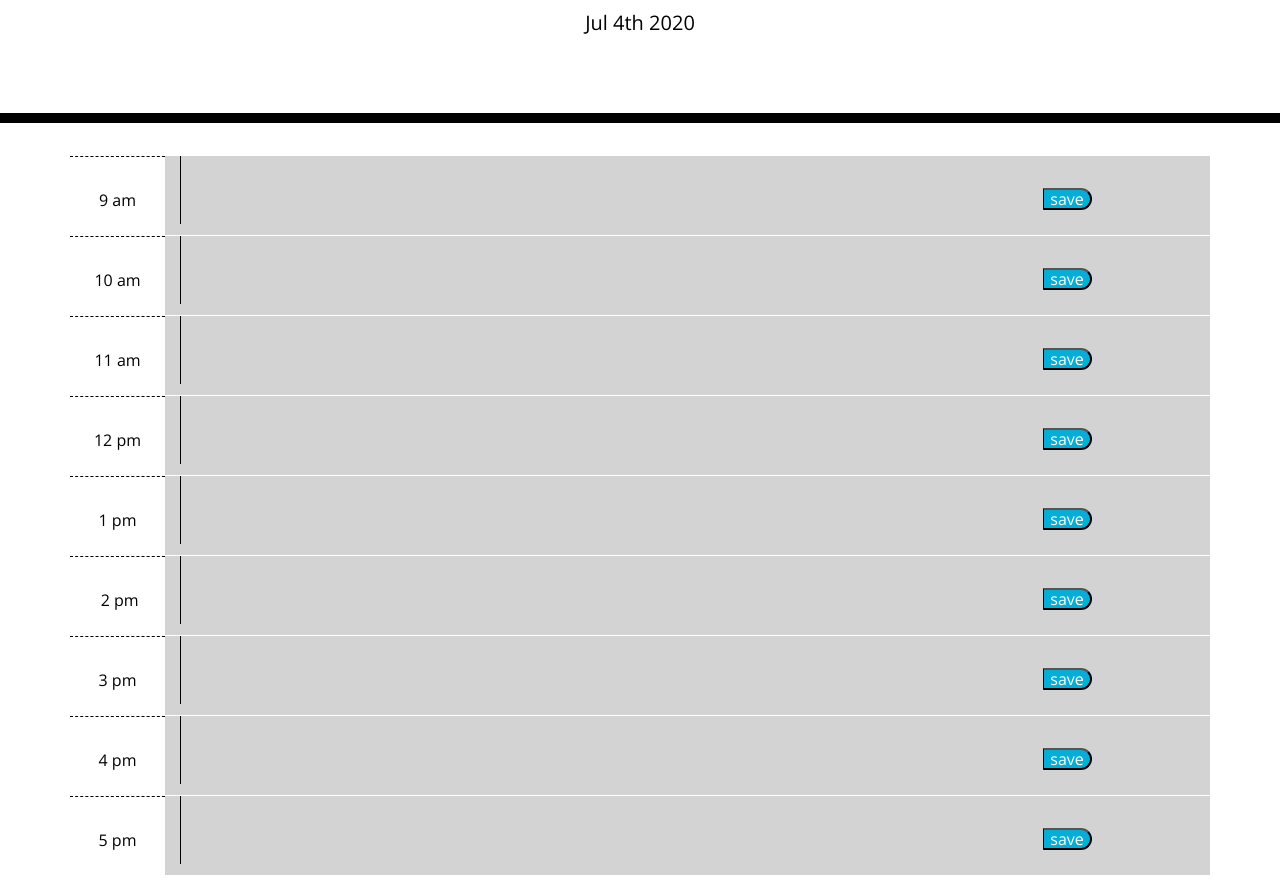
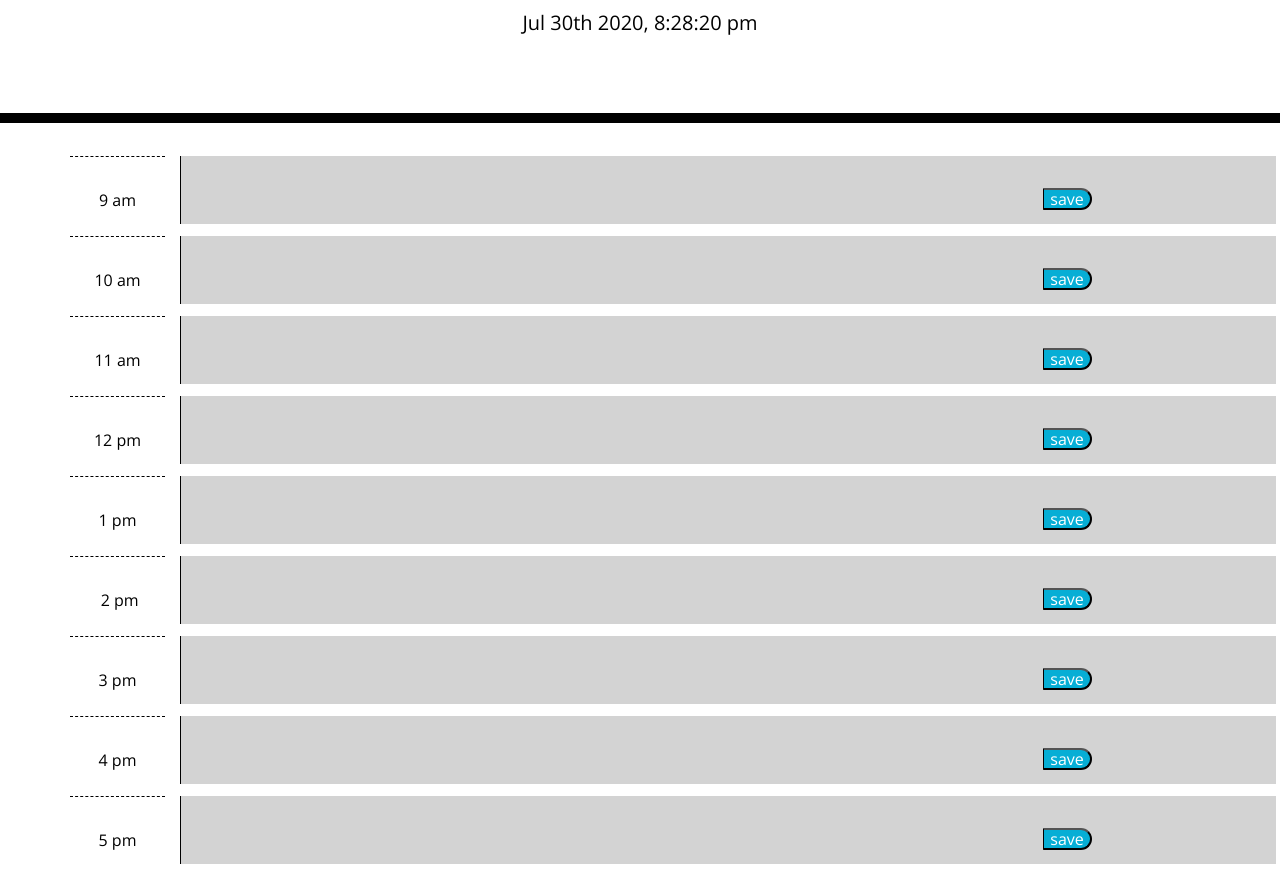
Before and after one commit to dchoi20/homework5, a plain HTML site: page index.html in a window 1280 px wide. Shown: the part 181-1066 px from the top of the page. Drawn offline with nearby package versions, Linux system fonts and the light colour scheme.

Commit message:
updated 30 july

```diff
--- a/index.html
+++ b/index.html
@@ -20,59 +20,60 @@
         <p id="currentDay" class="lead"></p>
     </header>
     <div class="container">
-        <div class="row timeSection" data-time="9">
+        <div class="row timeSection">
             <div class="col-1 centerItem hour">9 am</div>
-            <div class="col-9"><textarea id="firstTime" name="9" cols="116" rows="3" class="textArea"></textarea>
+            <div class="col-9"><textarea cols="116" rows="3" class="textArea" data-time="9"></textarea>
             </div>
-            <div class="col-1 centerItem"><button class="saveBtn">save</button></div>
+            <div class="col-1 centerItem"><button class="saveBtn" value="9">save</button>
+            </div>
         </div>
-        <div class="row timeSection" data-time="10">
+        <div class="row timeSection">
             <div class="col-1 centerItem hour">10 am</div>
-            <div class="col-9"><textarea name="10" cols="116" rows="3" class="textArea"></textarea>
+            <div class="col-9"><textarea cols="116" rows="3" class="textArea" data-time="10"></textarea>
             </div>
-            <div class="col-1 centerItem"><button class="saveBtn">save</button></div>
+            <div class="col-1 centerItem"><button class="saveBtn" value="10">save</button></div>
         </div>
-        <div class="row timeSection" data-time="11">
+        <div class="row timeSection">
             <div class="col-1 centerItem hour">11 am</div>
-            <div class="col-9"><textarea name="11" cols="116" rows="3" class="textArea"></textarea>
+            <div class="col-9"><textarea cols="116" rows="3" class="textArea" data-time="11"></textarea>
             </div>
-            <div class="col-1 centerItem"><button class="saveBtn">save</button></div>
+            <div class="col-1 centerItem"><button class="saveBtn" value="11">save</button></div>
         </div>
-        <div class="row timeSection" data-time="12">
+        <div class="row timeSection">
             <div class="col-1 centerItem hour">12 pm</div>
-            <div class="col-9"><textarea name="12" cols="116" rows="3" class="textArea"></textarea>
+            <div class="col-9"><textarea cols="116" rows="3" class="textArea" data-time="12"></textarea>
             </div>
-            <div class="col-1 centerItem"><button class="saveBtn">save</button></div>
+            <div class="col-1 centerItem"><button class="saveBtn" value="12">save</button></div>
         </div>
-        <div class="row timeSection" data-time="13">
+        <div class="row timeSection">
             <div class="col-1 centerItem hour">1 pm</div>
-            <div class="col-9"><textarea name="1" cols="11" rows="3" class="textArea"></textarea>
+            <div class="col-9"><textarea cols="116" rows="3" class="textArea" data-time="13"></textarea>
             </div>
-            <div class="col-1 centerItem"><button class="saveBtn">save</button></div>
+            <div class="col-1 centerItem"><button class="saveBtn" value="13">save</button></div>
         </div>
-        <div class="row timeSection" data-time="14">
+        <div class="row timeSection">
             <div class="col-1 centerItem hour"> 2 pm</div>
-            <div class="col-9"><textarea name="2" cols="116" rows="3" class="textArea"></textarea>
+            <div class="col-9"><textarea cols="116" rows="3" class="textArea" data-time="14"></textarea>
             </div>
-            <div class="col-1 centerItem"><button class="saveBtn">save</button></div>
+            <div class="col-1 centerItem"><button class="saveBtn" value="14">save</button></div>
         </div>
-        <div class="row timeSection" data-time="15">
+        <div class="row timeSection">
             <div class="col-1 centerItem hour">3 pm</div>
-            <div class="col-9"><textarea name="3" cols="116" rows="3" class="textArea"></textarea>
+            <div class="col-9"><textarea cols="116" rows="3" class="textArea" data-time="15"></textarea>
             </div>
-            <div class="col-1 centerItem"><button class="saveBtn">save</button></div>
+            <div class="col-1 centerItem"><button class="saveBtn" value="15">save</button></div>
         </div>
-        <div class="row timeSection" data-time="16">
+        <div class="row timeSection">
             <div class="col-1 centerItem hour">4 pm</div>
-            <div class="col-9"><textarea name="4" cols="116" rows="3" class="textArea"></textarea>
+            <div class="col-9"><textarea cols="116" rows="3" class="textArea" data-time="16"></textarea>
             </div>
-            <div class="col-1 centerItem"><button class="saveBtn">save</button></div>
+            <div class="col-1 centerItem"><button class="saveBtn" value="16">save</button></div>
         </div>
-        <div class="row timeSection" data-time="17">
+        <div class="row timeSection">
             <div class="col-1 centerItem hour">5 pm</div>
-            <div class="col-9"><textarea name="5" cols="116" rows="3" class="textArea"></textarea>
+            <div class="col-9"><textarea cols="116" rows="3" class="textArea" data-time="17"></textarea>
             </div>
-            <div class="col-1 centerItem"><button class="saveBtn">save</button></div>
+            <div class="col-1 centerItem"><button class="saveBtn" value="17">save</button></div>
         </div>
 
 
--- a/script.js
+++ b/script.js
@@ -1,31 +1,44 @@
 $(document).ready(function () {
   // DISPLAY TIME IN HEADER
-  $("#currentDay").text(moment().format("MMM do YYYY"));
+  $("#currentDay").text(moment().format("MMM Do YYYY, h:mm:ss a"));
 
   // SET VARIABLES
   let today = new Date();
   let timeNow = today.getHours();
-  let $timeSection = $(".timeSection");
+  let $textArea = $(".textArea");
 
   // COLOR ROW
   function colorTimeSection() {
-    $timeSection.each(function () {
-      let $currentSection = $(this);
-      let currentHour = parseInt($currentSection.attr("data-time"));
+    $textArea.each(function () {
+      let $textArea = $(this);
+      let currentHour = parseInt($textArea.attr("data-time"));
       console.log(currentHour);
 
       if (currentHour == timeNow) {
-        $currentSection.addClass("present").removeClass("past");
+        // red
+        $textArea.addClass("present").removeClass("past");
       }
       if (currentHour < timeNow) {
-        $currentSection.addClass("past").removeClass("present");
+        // grey
+        $textArea.addClass("past").removeClass("present");
       }
       if (currentHour > timeNow) {
-        $currentSection.addClass("future").removeClass("past present");
+        // green
+        $textArea.addClass("future").removeClass("past present");
       }
     });
   }
 
+  let $saveBtn = $(".saveBtn");
+
+  textAreaValue();
+  function textAreaValue() {
+    $saveBtn.each(function () {
+      let save = $(this);
+      let saveClicked = save.attr("value");
+      console.log(saveClicked);
+    });
+  }
   // CALL FUNCTION
 
   displayPlans();
@@ -39,11 +52,17 @@ $(document).ready(function () {
     $(".textArea").val(plans);
   }
 
-  $(".saveBtn").on("click", () => {
-    let plans = $(this.value).val();
-    console.log(plans);
+  $(".saveBtn").on("click", (e) => {
+    console.log(e.target);
+    // let plans = $(".textArea").text();
+    // console.log(plans);
 
-    localStorage.setItem("plans", plans);
-    displayPlans();
+    // localStorage.setItem("plans", plans);
+    // displayPlans();
+    // $saveBtn.each(function () {
+    // let save = $(".saveBtn");
+    // let saveClicked = save.attr("value");
+
+    // });
   });
 });
```
